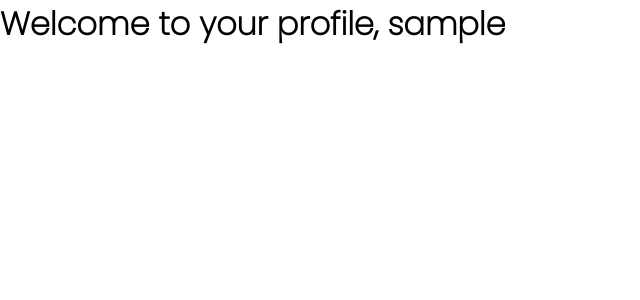
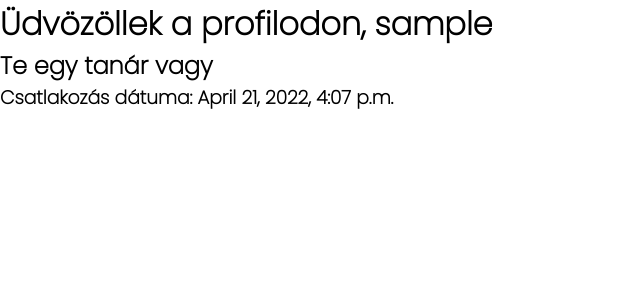
Before and after one commit to prokajkristof/Husi, a Django app: page /profile/ in a window 1280 px wide. Shown: the part 64-364 px from the top of the page, without its empty margins (0-640 px from the left). Run offline with Django 4.2, Linux system fonts and the light colour scheme; the visitor is signed in with stand-in values (Sample User, id 1); some libraries are stand-ins or nearby versions.

Commit message:
fix(#5): profile page describes if you are a student or an instructor and the joined date

```diff
--- a/templates/accounts/profile.html
+++ b/templates/accounts/profile.html
@@ -16,7 +16,13 @@
 </head>
 <body>
     {% include "elearning/header.html" %}
-    <h1>Welcome to your profile, {{request.user.username}}</h1>
+    <h1>Üdvözöllek a profilodon, {{request.user.username}}</h1>
+    {% if request.user.first_name %}
+    <h2>Te egy tanár vagy</h2>
+    {% else %}
+    <h2>Te egy tanuló vagy</h2>
+    {% endif %}
+    <h3> Csatlakozás dátuma: {{ request.user.date_joined }}</h3>
 
 {% block content %}
     <div class="row my-3 p-3">
```
